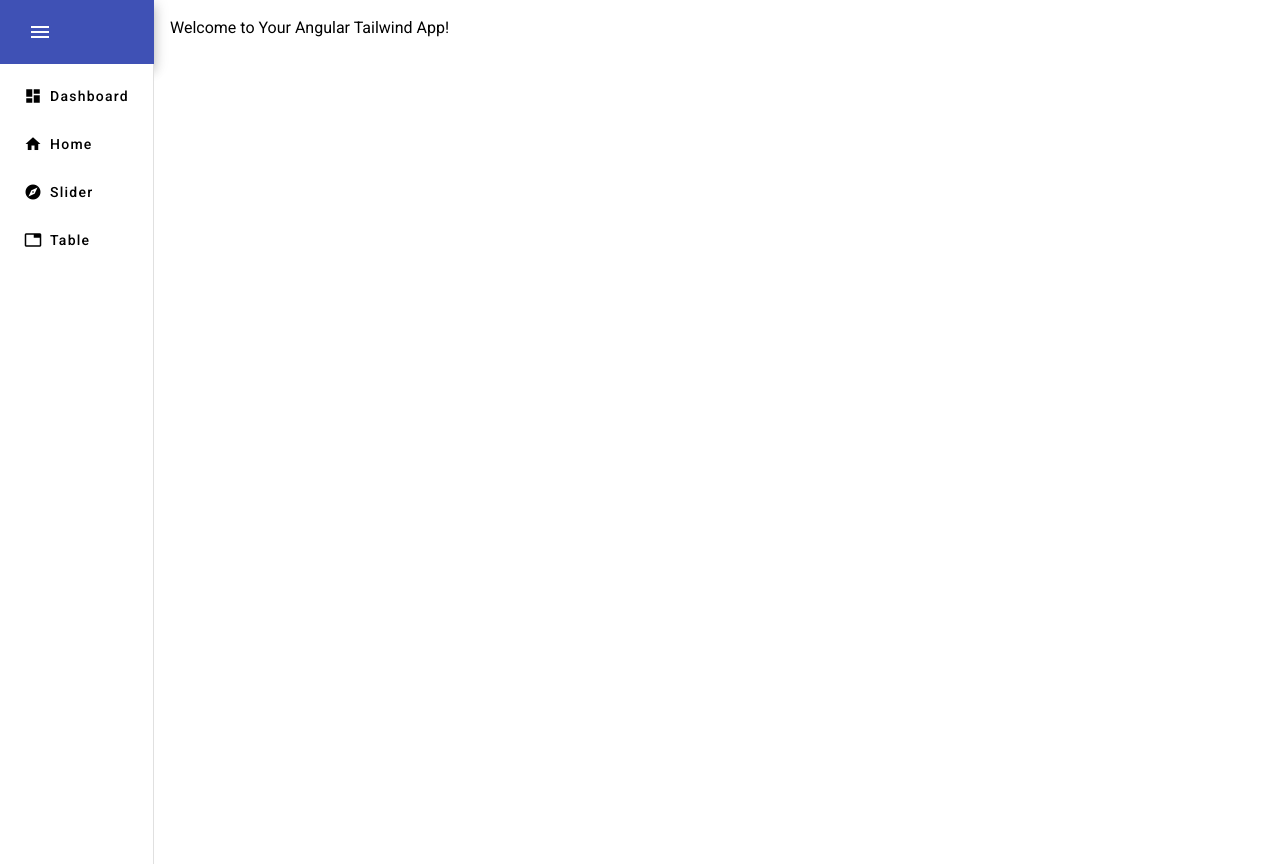
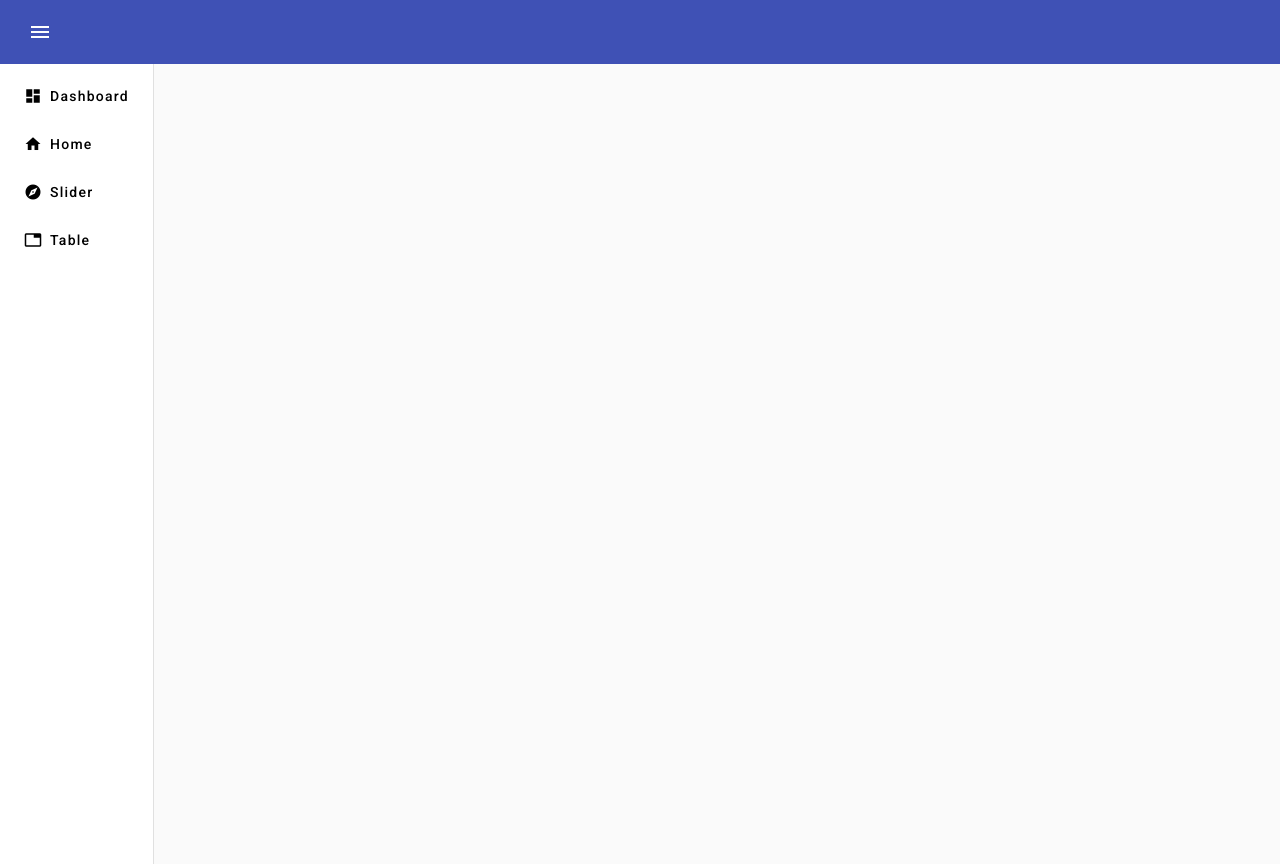
Before and after one commit to Qobil7337/task-tracker, an Angular app: page / in a window 1280 px wide. Built offline with nearby package versions, Linux system fonts and the light colour scheme.

Commit message:
fix: fix side menu

```diff
--- a/src/app/app.component.html
+++ b/src/app/app.component.html
@@ -1,8 +1,29 @@
-<div class="flex h-full">
-  <app-left-side-menu></app-left-side-menu>
-  <div class="flex-1 p-4">
-    <!-- Main content area -->
-    <h1>Welcome to Your Angular Tailwind App!</h1>
-    <!-- Add more content here -->
-  </div>
-</div>
+<mat-toolbar color="primary" class="mat-elevation-z8">
+  <button (click)="drawer.toggle()" mat-icon-button>
+    <mat-icon>menu</mat-icon>
+  </button>
+</mat-toolbar>
+<mat-drawer-container autosize>
+  <mat-drawer #drawer opened="true" mode="side" position="start">
+    <mat-nav-list>
+      <mat-list-item>
+        <button routerLink="card" mat-button><mat-icon>dashboard</mat-icon> Dashboard</button>
+      </mat-list-item>
+      <mat-list-item>
+        <button routerLink="" mat-button><mat-icon>home</mat-icon> Home</button>
+      </mat-list-item>
+      <mat-list-item>
+        <button routerLink="slider" mat-button><mat-icon>explore</mat-icon> Slider</button>
+      </mat-list-item>
+      <mat-list-item>
+        <button routerLink="table" mat-button><mat-icon>table</mat-icon> Table</button>
+      </mat-list-item>
+
+    </mat-nav-list>
+  </mat-drawer>
+  <mat-drawer-content>
+    <div class="flex items-center justify-center h-screen">
+      <router-outlet></router-outlet>
+    </div>
+  </mat-drawer-content>
+</mat-drawer-container>
--- a/src/app/app.module.ts
+++ b/src/app/app.module.ts
@@ -4,7 +4,6 @@ import { BrowserModule } from '@angular/platform-browser';
 import { AppRoutingModule } from './app-routing.module';
 import { AppComponent } from './app.component';
 import { provideAnimationsAsync } from '@angular/platform-browser/animations/async';
-import { LeftSideMenuComponent } from './components/left-side-menu/left-side-menu.component';
 import {MatMenu, MatMenuContent, MatMenuItem, MatMenuTrigger} from "@angular/material/menu";
 import {MatIcon} from "@angular/material/icon";
 import {MatAnchor, MatButton, MatIconButton} from "@angular/material/button";
@@ -16,7 +15,6 @@ import {MatBadge} from "@angular/material/badge";
 @NgModule({
   declarations: [
     AppComponent,
-    LeftSideMenuComponent
   ],
   imports: [
     BrowserModule,
--- a/src/app/components/left-side-menu/left-side-menu.component.html
+++ /dev/null
@@ -1,28 +0,0 @@
-<mat-toolbar color="primary" class="mat-elevation-z8">
-  <button (click)="drawer.toggle()" mat-icon-button>
-    <mat-icon>menu</mat-icon>
-  </button>
-</mat-toolbar>
-<mat-drawer-container autosize>
-  <mat-drawer #drawer opened="true" mode="side" position="start">
-    <mat-nav-list>
-      <mat-list-item>
-        <button routerLink="card" mat-button><mat-icon>dashboard</mat-icon> Dashboard</button>
-      </mat-list-item>
-      <mat-list-item>
-        <button routerLink="" mat-button><mat-icon>home</mat-icon> Home</button>
-      </mat-list-item>
-      <mat-list-item>
-        <button routerLink="slider" mat-button><mat-icon>explore</mat-icon> Slider</button>
-      </mat-list-item>
-      <mat-list-item>
-        <button routerLink="table" mat-button><mat-icon>table</mat-icon> Table</button>
-      </mat-list-item>
-    </mat-nav-list>
-  </mat-drawer>
-  <mat-drawer-content>
-    <div class="flex items-center justify-center h-screen">
-      <router-outlet></router-outlet>
-    </div>
-  </mat-drawer-content>
-</mat-drawer-container>
--- a/src/app/components/left-side-menu/left-side-menu.component.ts
+++ /dev/null
@@ -1,13 +0,0 @@
-import { Component } from '@angular/core';
-
-@Component({
-  selector: 'app-left-side-menu',
-  templateUrl: './left-side-menu.component.html',
-  styleUrl: './left-side-menu.component.scss'
-})
-export class LeftSideMenuComponent {
-  badgeVisible = false;
-  badgeVisibility() {
-    this.badgeVisible = true;
-  }
-}
```
Also changed, not shown: src/app/components/left-side-menu/left-side-menu.component.scss (deleted).
